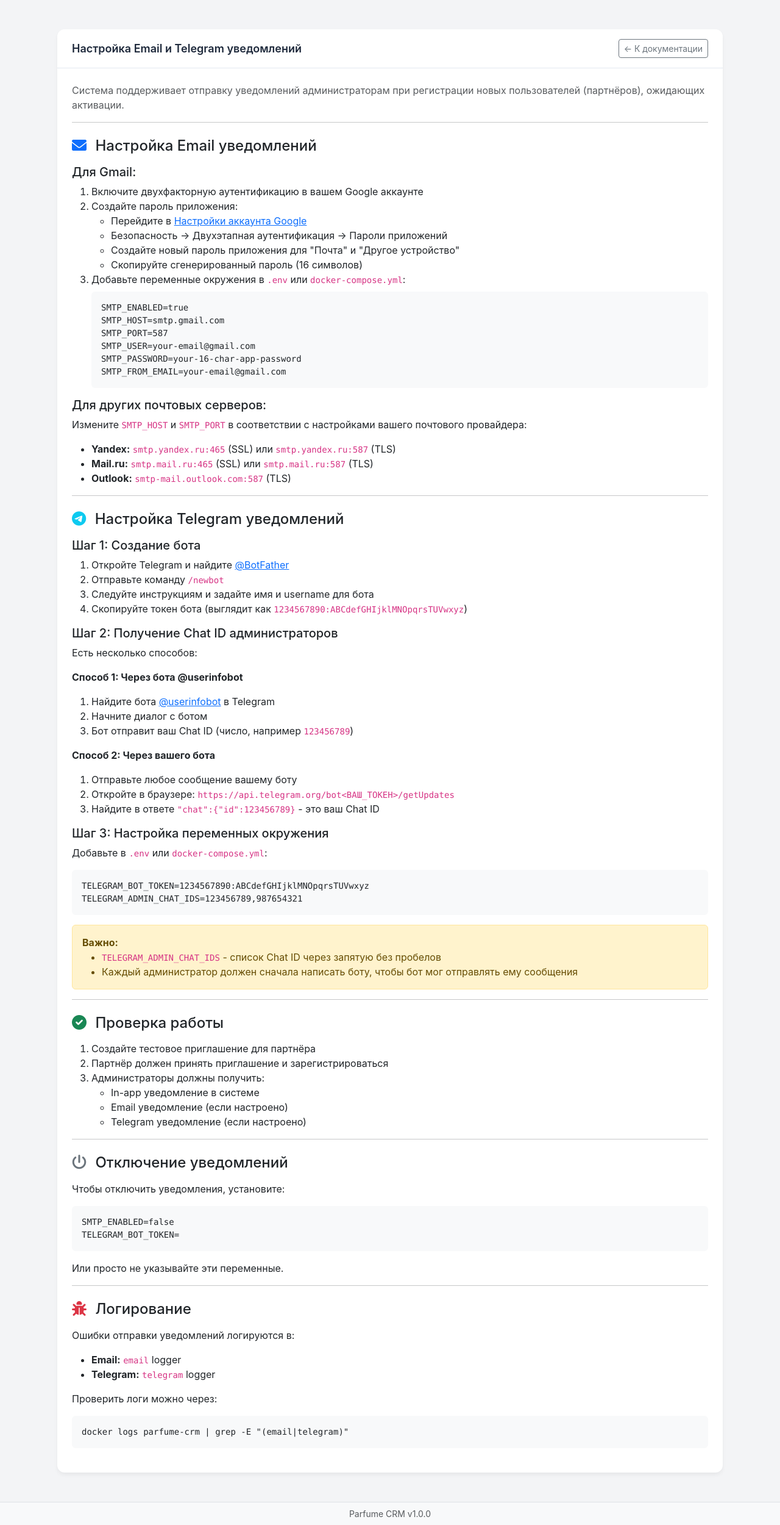
After one commit to coinsproject/crm_parfume, a FastAPI app: template app/templates/documentation_notifications.html in a window 1280 px wide. The commit adds this page. Shown: the whole page at 61% size. Run offline with FastAPI, Linux system fonts and the light colour scheme; the template is opened without the code that fills it, so the values that code supplies are empty.

Commit message:
Add documentation section for administrators with setup instructions

```diff
--- a/app/main.py
+++ b/app/main.py
@@ -27,6 +27,7 @@ from app.routes.admin_catalog import router as admin_catalog_router
 from app.routes.internal_catalog import router as internal_catalog_router
 from app.routes.catalog_items import router as catalog_items_router
 from app.routes.mobile_api import router as mobile_api_router
+from app.routes.documentation import router as documentation_router
 # Инициализация кастомных логгеров, чтобы они точно повесили хендлеры
 from app.logging_config import partners_logger, orders_logger  # noqa: F401
 from app.services.auth_service import get_current_user_optional, get_current_user_from_cookie, get_user_permission_keys
@@ -129,6 +130,7 @@ app.include_router(admin_catalog_router)
 app.include_router(internal_catalog_router)
 app.include_router(catalog_items_router)
 app.include_router(mobile_api_router)
+app.include_router(documentation_router)
 
 
 @app.exception_handler(HTTPException)
--- /dev/null
+++ b/app/templates/documentation_notifications.html
@@ -0,0 +1,147 @@
+{% extends "layout.html" %}
+
+{% block title %}Настройка уведомлений - Документация - Parfume CRM{% endblock %}
+
+{% block page_title %}Настройка уведомлений{% endblock %}
+
+{% block content %}
+<div class="container-fluid">
+    <div class="row">
+        <div class="col-12">
+            <div class="card">
+                <div class="card-header d-flex justify-content-between align-items-center">
+                    <h3 class="card-title mb-0">Настройка Email и Telegram уведомлений</h3>
+                    <a href="/settings/docs" class="btn btn-sm btn-outline-secondary">← К документации</a>
+                </div>
+                <div class="card-body">
+                    <p class="text-muted">Система поддерживает отправку уведомлений администраторам при регистрации новых пользователей (партнёров), ожидающих активации.</p>
+
+                    <hr>
+
+                    <h4 class="mt-4 mb-3">
+                        <i class="fas fa-envelope text-primary me-2"></i>
+                        Настройка Email уведомлений
+                    </h4>
+
+                    <h5>Для Gmail:</h5>
+                    <ol>
+                        <li>Включите двухфакторную аутентификацию в вашем Google аккаунте</li>
+                        <li>Создайте пароль приложения:
+                            <ul>
+                                <li>Перейдите в <a href="https://myaccount.google.com/" target="_blank">Настройки аккаунта Google</a></li>
+                                <li>Безопасность → Двухэтапная аутентификация → Пароли приложений</li>
+                                <li>Создайте новый пароль приложения для "Почта" и "Другое устройство"</li>
+                                <li>Скопируйте сгенерированный пароль (16 символов)</li>
+                            </ul>
+                        </li>
+                        <li>Добавьте переменные окружения в <code>.env</code> или <code>docker-compose.yml</code>:
+                            <pre class="bg-light p-3 rounded mt-2"><code>SMTP_ENABLED=true
+SMTP_HOST=smtp.gmail.com
+SMTP_PORT=587
+SMTP_USER=your-email@gmail.com
+SMTP_PASSWORD=your-16-char-app-password
+SMTP_FROM_EMAIL=your-email@gmail.com</code></pre>
+                        </li>
+                    </ol>
+
+                    <h5>Для других почтовых серверов:</h5>
+                    <p>Измените <code>SMTP_HOST</code> и <code>SMTP_PORT</code> в соответствии с настройками вашего почтового провайдера:</p>
+                    <ul>
+                        <li><strong>Yandex:</strong> <code>smtp.yandex.ru:465</code> (SSL) или <code>smtp.yandex.ru:587</code> (TLS)</li>
+                        <li><strong>Mail.ru:</strong> <code>smtp.mail.ru:465</code> (SSL) или <code>smtp.mail.ru:587</code> (TLS)</li>
+                        <li><strong>Outlook:</strong> <code>smtp-mail.outlook.com:587</code> (TLS)</li>
+                    </ul>
+
+                    <hr>
+
+                    <h4 class="mt-4 mb-3">
+                        <i class="fab fa-telegram text-info me-2"></i>
+                        Настройка Telegram уведомлений
+                    </h4>
+
+                    <h5>Шаг 1: Создание бота</h5>
+                    <ol>
+                        <li>Откройте Telegram и найдите <a href="https://t.me/BotFather" target="_blank">@BotFather</a></li>
+                        <li>Отправьте команду <code>/newbot</code></li>
+                        <li>Следуйте инструкциям и задайте имя и username для бота</li>
+                        <li>Скопируйте токен бота (выглядит как <code>1234567890:ABCdefGHIjklMNOpqrsTUVwxyz</code>)</li>
+                    </ol>
+
+                    <h5>Шаг 2: Получение Chat ID администраторов</h5>
+                    <p>Есть несколько способов:</p>
+
+                    <p><strong>Способ 1: Через бота @userinfobot</strong></p>
+                    <ol>
+                        <li>Найдите бота <a href="https://t.me/userinfobot" target="_blank">@userinfobot</a> в Telegram</li>
+                        <li>Начните диалог с ботом</li>
+                        <li>Бот отправит ваш Chat ID (число, например <code>123456789</code>)</li>
+                    </ol>
+
+                    <p><strong>Способ 2: Через вашего бота</strong></p>
+                    <ol>
+                        <li>Отправьте любое сообщение вашему боту</li>
+                        <li>Откройте в браузере: <code>https://api.telegram.org/bot&lt;ВАШ_ТОКЕН&gt;/getUpdates</code></li>
+                        <li>Найдите в ответе <code>"chat":{"id":123456789}</code> - это ваш Chat ID</li>
+                    </ol>
+
+                    <h5>Шаг 3: Настройка переменных окружения</h5>
+                    <p>Добавьте в <code>.env</code> или <code>docker-compose.yml</code>:</p>
+                    <pre class="bg-light p-3 rounded"><code>TELEGRAM_BOT_TOKEN=1234567890:ABCdefGHIjklMNOpqrsTUVwxyz
+TELEGRAM_ADMIN_CHAT_IDS=123456789,987654321</code></pre>
+
+                    <div class="alert alert-warning mt-3">
+                        <strong>Важно:</strong>
+                        <ul class="mb-0">
+                            <li><code>TELEGRAM_ADMIN_CHAT_IDS</code> - список Chat ID через запятую без пробелов</li>
+                            <li>Каждый администратор должен сначала написать боту, чтобы бот мог отправлять ему сообщения</li>
+                        </ul>
+                    </div>
+
+                    <hr>
+
+                    <h4 class="mt-4 mb-3">
+                        <i class="fas fa-check-circle text-success me-2"></i>
+                        Проверка работы
+                    </h4>
+                    <ol>
+                        <li>Создайте тестовое приглашение для партнёра</li>
+                        <li>Партнёр должен принять приглашение и зарегистрироваться</li>
+                        <li>Администраторы должны получить:
+                            <ul>
+                                <li>In-app уведомление в системе</li>
+                                <li>Email уведомление (если настроено)</li>
+                                <li>Telegram уведомление (если настроено)</li>
+                            </ul>
+                        </li>
+                    </ol>
+
+                    <hr>
+
+                    <h4 class="mt-4 mb-3">
+                        <i class="fas fa-power-off text-secondary me-2"></i>
+                        Отключение уведомлений
+                    </h4>
+                    <p>Чтобы отключить уведомления, установите:</p>
+                    <pre class="bg-light p-3 rounded"><code>SMTP_ENABLED=false
+TELEGRAM_BOT_TOKEN=</code></pre>
+                    <p>Или просто не указывайте эти переменные.</p>
+
+                    <hr>
+
+                    <h4 class="mt-4 mb-3">
+                        <i class="fas fa-bug text-danger me-2"></i>
+                        Логирование
+                    </h4>
+                    <p>Ошибки отправки уведомлений логируются в:</p>
+                    <ul>
+                        <li><strong>Email:</strong> <code>email</code> logger</li>
+                        <li><strong>Telegram:</strong> <code>telegram</code> logger</li>
+                    </ul>
+                    <p>Проверить логи можно через:</p>
+                    <pre class="bg-light p-3 rounded"><code>docker logs parfume-crm | grep -E "(email|telegram)"</code></pre>
+                </div>
+            </div>
+        </div>
+    </div>
+</div>
+{% endblock %}
```
Also changed, not shown: app/routes/documentation.py (added, +84 -0 lines), app/templates/documentation_index.html (added, +80 -0 lines), app/templates/documentation_release_note.html (added, +56 -0 lines), app/templates/documentation_updates.html (added, +111 -0 lines), app/templates/partials/sidebar.html (+9 -3 lines).
